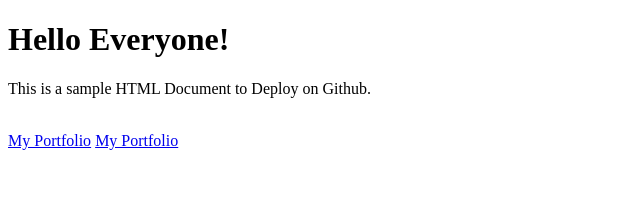
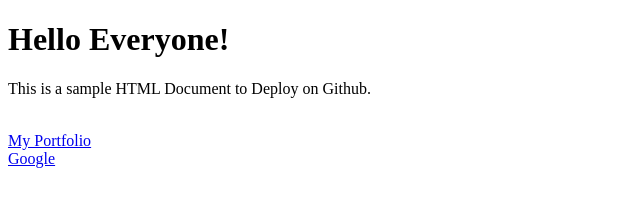
Before and after one commit to PiyushJain0844/Web-Designing-Project, a plain HTML site: page index.html in a window 1280 px wide. Shown: the whole page, without its empty margins (0-640 px from the left). Drawn offline with Linux system fonts and the light colour scheme.

Commit message:
Added Google Website Deployed Page

```diff
--- a/index.html
+++ b/index.html
@@ -11,7 +11,8 @@
     <p> This is a sample HTML Document to Deploy on Github. </p>
     <br>
     <a href="MyPortfolio.html">My Portfolio</a>
-    <a href="Google.html">My Portfolio</a>
+    <br>
+    <a href="Google.html">Google</a>
 
 </body>
 </html>
```
